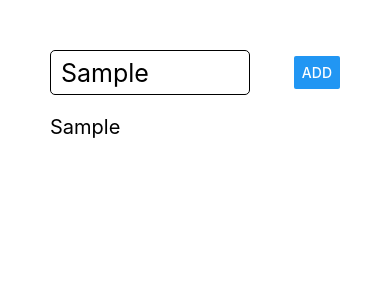
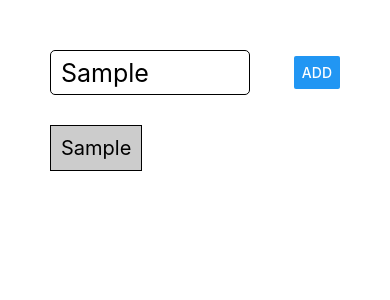
Before and after one commit to fengbanjiazhu/native-test1, a React Native app: screen / in a window 390 px wide. Both pictures are taken after typing "Sample" into the empty fields and a click on the button "ADD". Shown: the top 300 px of the page. Built offline with nearby package versions, Linux system fonts and the light colour scheme.

Commit message:
trying useStates & map rendering

```diff
--- a/App.js
+++ b/App.js
@@ -12,6 +12,7 @@ export default function App() {
 
   function addGoalHandler(addedGoal) {
     console.log(addedGoal);
+    if (addedGoal.length < 1) return;
     setToDos([...toDos, addedGoal]);
     setInputText("");
   }
@@ -19,7 +20,7 @@ export default function App() {
   return (
     <View style={styles.screen}>
       <View style={styles.inputWrapper}>
-        <TextInput placeholder="test" style={styles.input} onChangeText={handleInput}></TextInput>
+        <TextInput placeholder="test" style={styles.input} onChangeText={handleInput} />
         <Button
           onPress={() => {
             addGoalHandler(inputText);
@@ -29,8 +30,12 @@ export default function App() {
       </View>
       <View>
         <Text style={styles.displayText}>
-          {toDos.map((todo) => {
-            return <Text>{todo}</Text>;
+          {toDos.map((todo, index) => {
+            return (
+              <View key={index} style={styles.list}>
+                <Text>{todo}</Text>
+              </View>
+            );
           })}
         </Text>
       </View>
@@ -59,4 +64,11 @@ const styles = StyleSheet.create({
     marginTop: 20,
     fontSize: 20,
   },
+  list: {
+    padding: 10,
+    marginVertical: 10,
+    backgroundColor: "#ccc",
+    borderColor: "black",
+    borderWidth: 1,
+  },
 });
```
